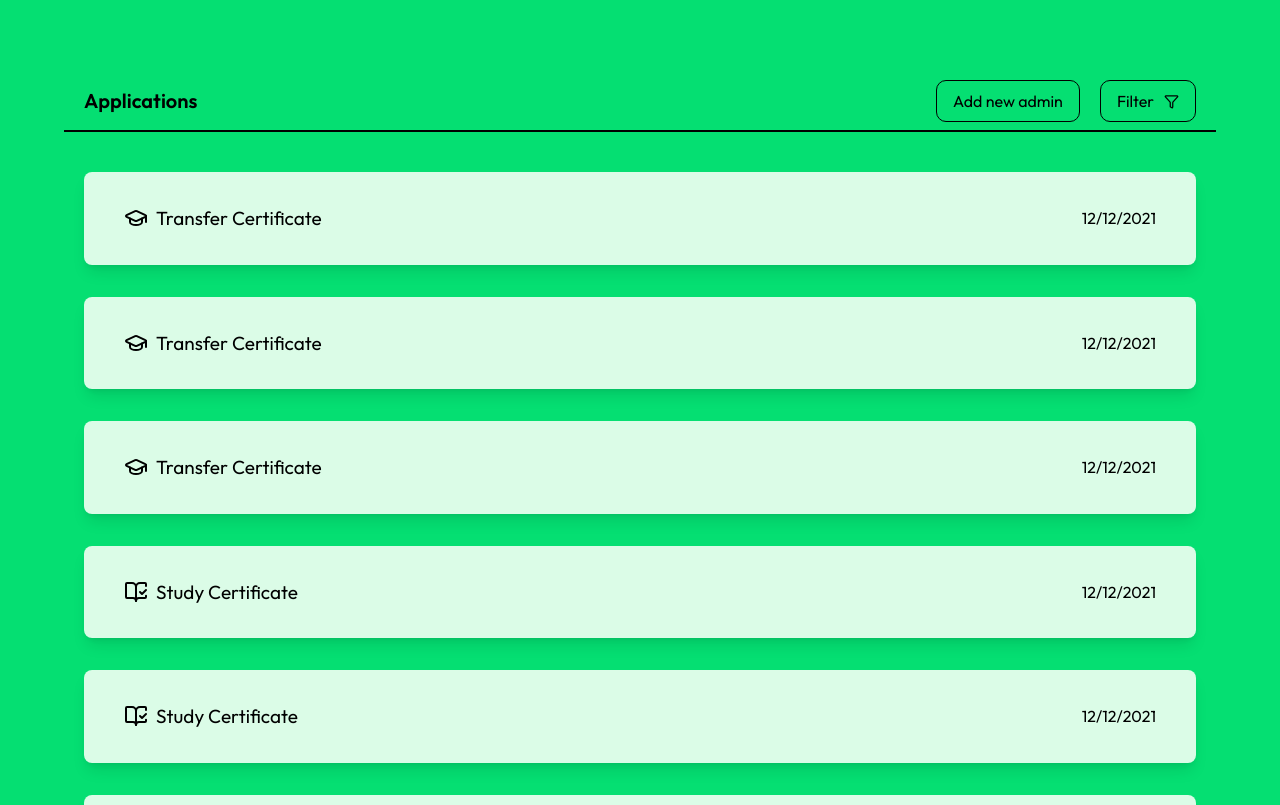
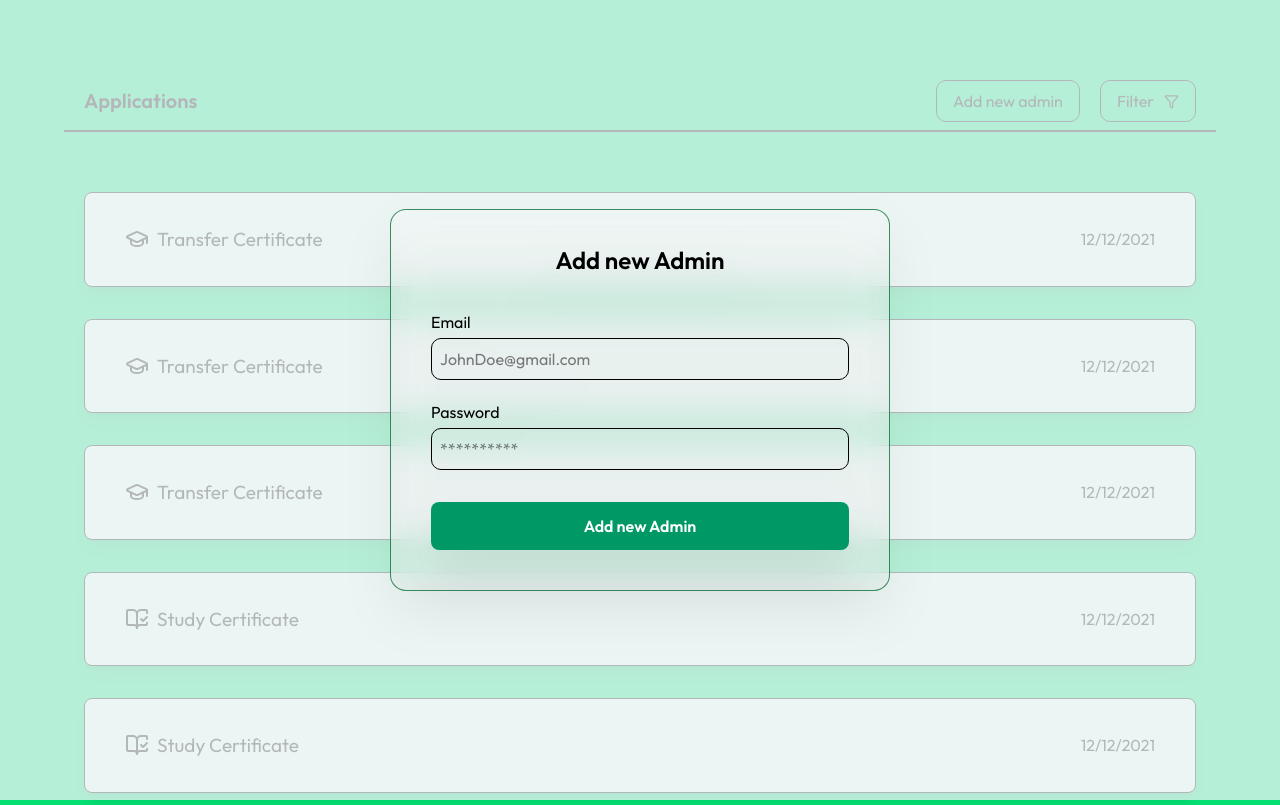
Before and after one commit to vikas-viki/formforge, a Next.js app: page /admin in a window 1280 px wide. Shown: the top 805 px of the page. Built offline with nearby package versions, Linux system fonts and the light colour scheme.

Commit message:
added new modal

```diff
--- a/app/admin/page.tsx
+++ b/app/admin/page.tsx
@@ -2,6 +2,8 @@
 import { BookOpenCheck, Filter, GraduationCap, Utensils } from "lucide-react";
 import { outfit } from "../library/font";
 import { SyntheticEvent, useRef, useState } from "react";
+import Modal from "../components/Modal";
+import { ModalInputTypes } from "../library/types";
 
 enum ApplicationType {
     TransferCertificate,
@@ -55,6 +57,7 @@ const _applications = [
 
 const Admin = () => {
     const menuRef = useRef<HTMLUListElement>(null);
+    const modalRef = useRef<HTMLDivElement>(null);
     const [applications, setApplications] = useState(_applications);
     const [filteredApplications, setFilteredApplications] = useState(_applications);
 
@@ -76,18 +79,31 @@ const Admin = () => {
         }));
     };
 
-    const listClasses = "py-2 px-4 cursor-pointer transition-all duration-200 hover:bg-gray-200 bg-white rounded-[10px] ";
+    const toggleModal = () => {
+        if (modalRef.current) {
+            modalRef.current.classList.toggle('hidden');
+        }
+    }
+
+    const modalSumbitHandler = (e: any) => {
+        console.log(e);
+        toggleModal();
+    }
+
+    const listClasses = "py-2 px-4 cursor-pointer transition-all duration-200 hover:bg-green-100 bg-white rounded-[10px] ";
 
     return (
-
         <div className={`main relative w-full flex-col min-h-[100vh] h-full flex justify-start items-center bg-green-400  select-none ${outfit.className}`}>
             <div className="h-full w-[90%] p-10 pb-2 px-5 pt-20 flex justify-between items-center border-b-2 sticky top-[0px] bg-green-400 z-2">
                 <h1 className="text-[20px] font-semibold">Applications</h1>
                 <div className="flex w-max gap-5">
-                    <button className="outline-none border rounded-[10px] p-4 py-2 cursor-pointer">Add new admin</button>
+                    <button
+                        className="outline-none border rounded-[10px] p-4 py-2 cursor-pointer hover:bg-green-200 hover:scale-[1.01] hover:-rotate-1 transition-all duration-300"
+                        onClick={toggleModal}
+                    >Add new admin</button>
                     <div className="relative ">
                         <button
-                            className="flex justify-center items-center w-full h-full gap-[10px] outline-none border rounded-[10px] p-4 py-2 cursor-pointer"
+                            className="flex hover:scale-[1.01] hover:-rotate-1 justify-center items-center w-full h-full gap-[10px] outline-none border rounded-[10px] p-4 py-2 cursor-pointer hover:bg-green-200 transition-all duration-300"
                             onClick={toggleMenu}
                         >
                             Filter
@@ -102,9 +118,9 @@ const Admin = () => {
                     </div>
                 </div>
             </div>
-            <div className="flex flex-col w-[90%] my-10 h-full gap-8 px-5 overflow-hidden h-full">
+            <div className="flex flex-col w-[90%] my-10 h-full gap-8 p-5 overflow-hidden h-full">
                 {filteredApplications.map((ele, i) => (
-                    <div key={i} className="flex w-full h-max py-8 px-10 gap-5 bg-green-100 rounded-[8px] justify-between items-center cursor-pointer hover:scale-[1.02] transition-all duration-300 shadow-lg">
+                    <div key={i} className="border-[0.01px] outline-none flex w-full h-max py-8 px-10 gap-5 bg-green-100 rounded-[8px] justify-between items-center cursor-pointer hover:scale-[1.015] transition-all duration-300 shadow-lg">
                         <span className="text-[19px] flex gap-2 items-center">
                             {ele.type == ApplicationType.TransferCertificate && <GraduationCap />}
                             {ele.type == ApplicationType.MidDayMeal && <Utensils />}
@@ -114,6 +130,28 @@ const Admin = () => {
                     </div>
                 ))}
             </div>
+            <div ref={modalRef} className="sticky absolute top-0 bottom-0 w-[100vw] h-[100vh] bg-slate-100/75 z-10 flex items-center justify-center z-100 " data-aos="zoom-in">
+                <Modal
+                    title="Add new Admin"
+                    feilds={[
+                        {
+                            type: ModalInputTypes.input,
+                            name: "Email",
+                            placeholder: "JohnDoe@gmail.com"
+                        },
+                        {
+                            type: ModalInputTypes.input,
+                            name: "Password",
+                            placeholder: "**********"
+                        },
+                        {
+                            type: ModalInputTypes.button,
+                            name: "Add new Admin",
+                            handler: modalSumbitHandler
+                        }
+                    ]}
+                />
+            </div>
         </div>
     )
 };
--- /dev/null
+++ b/app/components/Modal.tsx
@@ -0,0 +1,42 @@
+import { ModalInputTypes } from "../library/types";
+
+type ModalFeilds = {
+    type: ModalInputTypes,
+    name: string,
+    placeholder?: string,
+    handler?: (e: any) => void
+}[];
+
+const Modal = ({ feilds, title }: { feilds: ModalFeilds, title?: string }) => {
+    return (
+        <div className={`w-[500px] h-max bg-white/30 backdrop-blur-lg p-5 pt-8 font-outfit drop-shadow-2xl border-[1px] border-green-800/75 rounded-2xl`} data-aos="zoom-in">
+            <h1 className="text-[24px] font-semibold w-full text-center">{title}</h1>
+            <div className="flex flex-col gap-5 w-full h-full px-5 py-8 pb-5">
+                {
+                    feilds.map((ele, i) => (
+                        <div key={i} className="w-full h-full flex flex-col gap-1">
+                            {
+                                ele.type != ModalInputTypes.button &&
+                                <span className="block">{ele.name}</span>
+                            }
+                            {
+                                ele.type == ModalInputTypes.input && (
+                                    <input type="text" placeholder={ele.placeholder} className="p-2 outline-none border rounded-[10px] w-full" />
+                                )
+
+                            }
+                            {
+                                ele.type == ModalInputTypes.button && (
+                                    <button onClick={ele.handler} className="bg-emerald-600 cursor-pointer hover:bg-emerald-700 text-white mt-3 font-semibold py-3 px-6 rounded-lg transition-all duration-300"
+                                    >{ele.name}</button>
+                                )
+                            }
+                        </div>
+                    ))
+                }
+            </div>
+        </div>
+    )
+}
+
+export default Modal;
--- /dev/null
+++ b/app/library/types.ts
@@ -0,0 +1,5 @@
+export enum ModalInputTypes {
+    input,
+    button,
+    confirmation
+}
```
